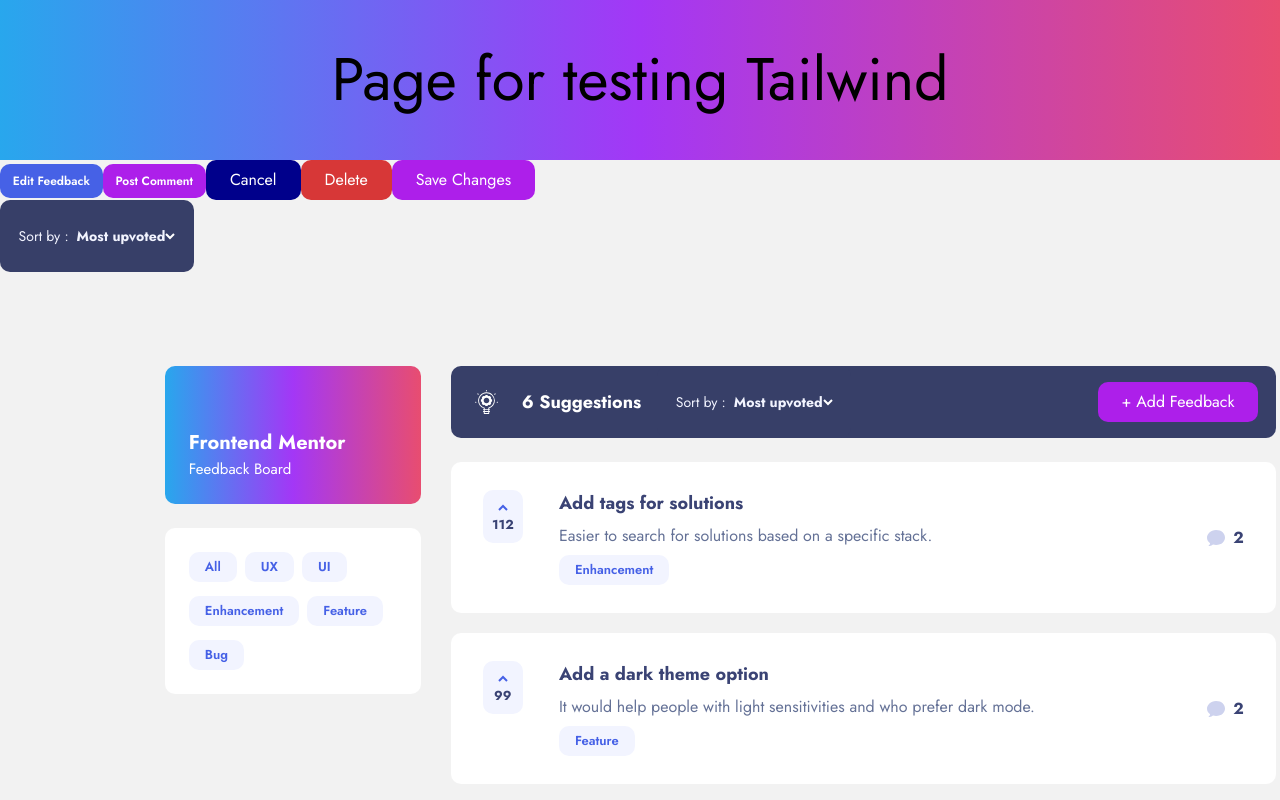
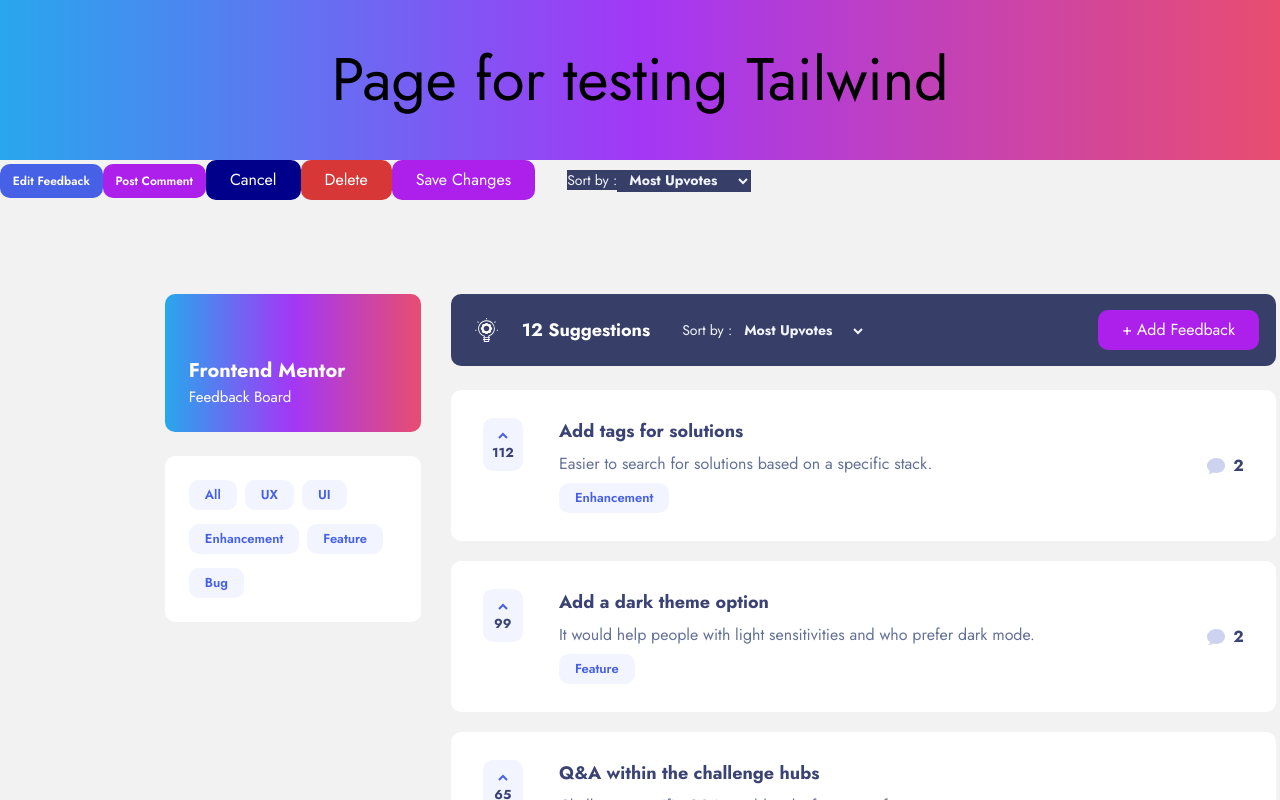
Before and after one commit to vitaliiptp/wcs_final_project, a Next.js app: page /home in a window 1280 px wide. Shown: the top 800 px of the page. Built offline with nearby package versions, Linux system fonts and the light colour scheme.

Commit message:
updated filtering and home page

```diff
--- a/components/Feedbacks.jsx
+++ b/components/Feedbacks.jsx
@@ -37,7 +37,7 @@ const Feedbacks = () => {
         />
       </div>
       <div className="flex flex-col">
-        <Header />
+        <Header suggestionsCount={items.length}/>
         <div>
           {items.map((item, index) => {
             return (
--- a/components/global/header.jsx
+++ b/components/global/header.jsx
@@ -3,17 +3,17 @@ import SortBtn from "../global/sortBtn";
 import HeaderIcon from "./svg/headerIcon";
 import Button from "../Buttons/button";
 
-const Header = () => {
+const Header = ({suggestionsCount}) => {
   return (
     <div className="flex flex-row items-center justify-start w-[51.563rem] h-[4.5rem] mb-[1.5rem] rounded-[0.625rem] bg-blue-dark">
       <div className="m-[1.5rem]">
         <HeaderIcon />
       </div>
-      <div className="mr-[1rem] text-b-18_w">6 Suggestions</div>
+      <div className="text-b-18_w">{suggestionsCount > 1 ? `${suggestionsCount} Suggestions` : `${suggestionsCount} Suggestion`}</div>
       <div>
         <SortBtn />
       </div>
-      <div className="mr-[1rem] ml-[15.4rem]">
+      <div className="mr-[1rem] ml-[14.5rem]">
         <Button type="button" buttonStyle="btn--purple" buttonSize="btn--large">
           + Add Feedback
         </Button>
--- a/components/global/sortBtn.jsx
+++ b/components/global/sortBtn.jsx
@@ -1,14 +1,37 @@
-import React from "react";
-import ArrowUp from "./svg/ArrowDown";
+import React, {useEffect, useState} from "react";
 
-const categories = ['Most Upvotes', 'Least Upvotes', 'Most Comments', 'Least Comments'];
 
-const SortBtn = () => {
+const SortBtn = ({items}) => {
+  const [sortedData, setSortedData] = useState(false);
+
+  const sortArray = (category) => {
+      const categories = {
+          MostUpvotes: "Most Upvotes",
+          LeastUpvotes: "Least Upvotes",
+          MostComments: "Most Comments",
+          LeastComments: "Least Comments",
+      };
+      const sortProperty = categories[category];
+      const sorted = [...items].sort((a, b) => b[sortProperty] - a[sortProperty]);
+      console.log(sorted);
+      setSortedData(sorted);
+  };
+
   return (
-    <button className="flex flex-row items-center justify-center w-[12.125rem] h-[4.5rem] rounded-[0.625rem] bg-blue-dark text-n-14">
-      Sort by :<div className="pl-[0.5rem] text-b-14_w">{"Most upvoted"}</div>
-      <ArrowUp />
-    </button>
+    <label className="ml-[2rem] bg-blue-dark text-n-14" htmlFor="sortOptions">
+      Sort by :
+      <select
+        className="pl-[0.5rem] bg-blue-dark text-b-14_w cursor-pointer"
+        name="sortOptions"
+        id="sortOptions"
+        // onChange={(e) => sortArray(e.target.value)}
+      >
+        <option value="MostUpvotes">Most Upvotes</option>
+        <option value="LeastUpvotes">Least Upvotes</option>
+        <option value="MostComments">Most Comments</option>
+        <option value="LeastComments">Least Comments</option>
+      </select>
+    </label>
   );
 };
 
```
